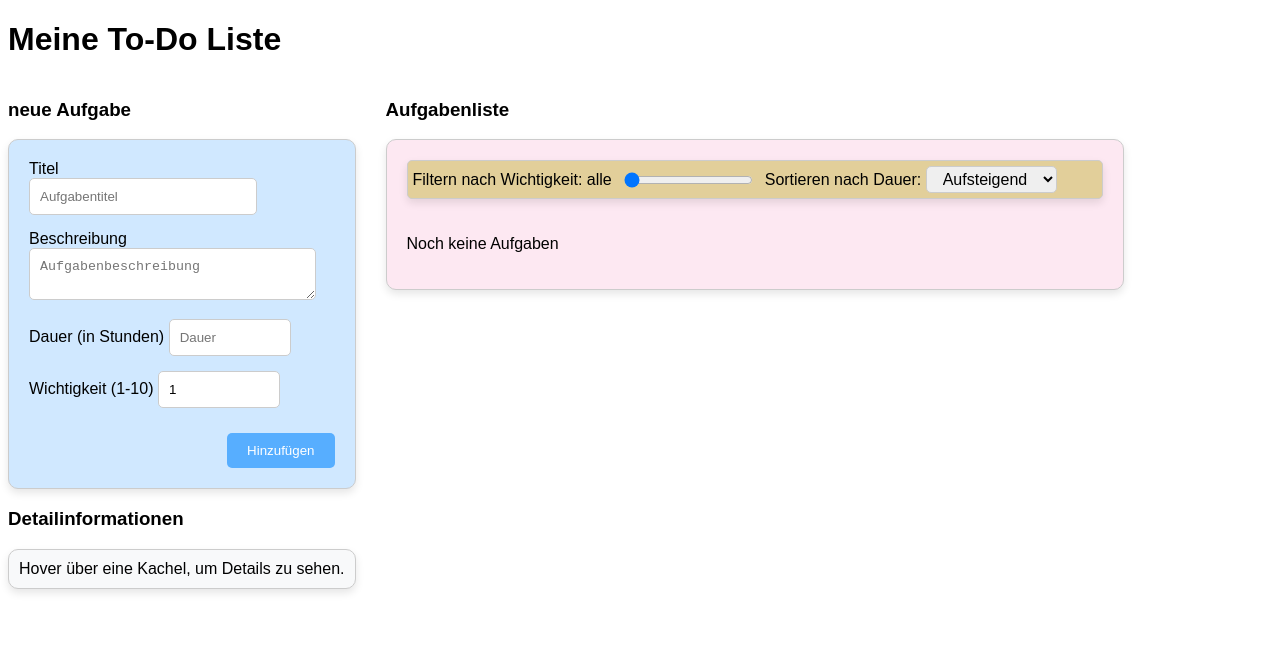
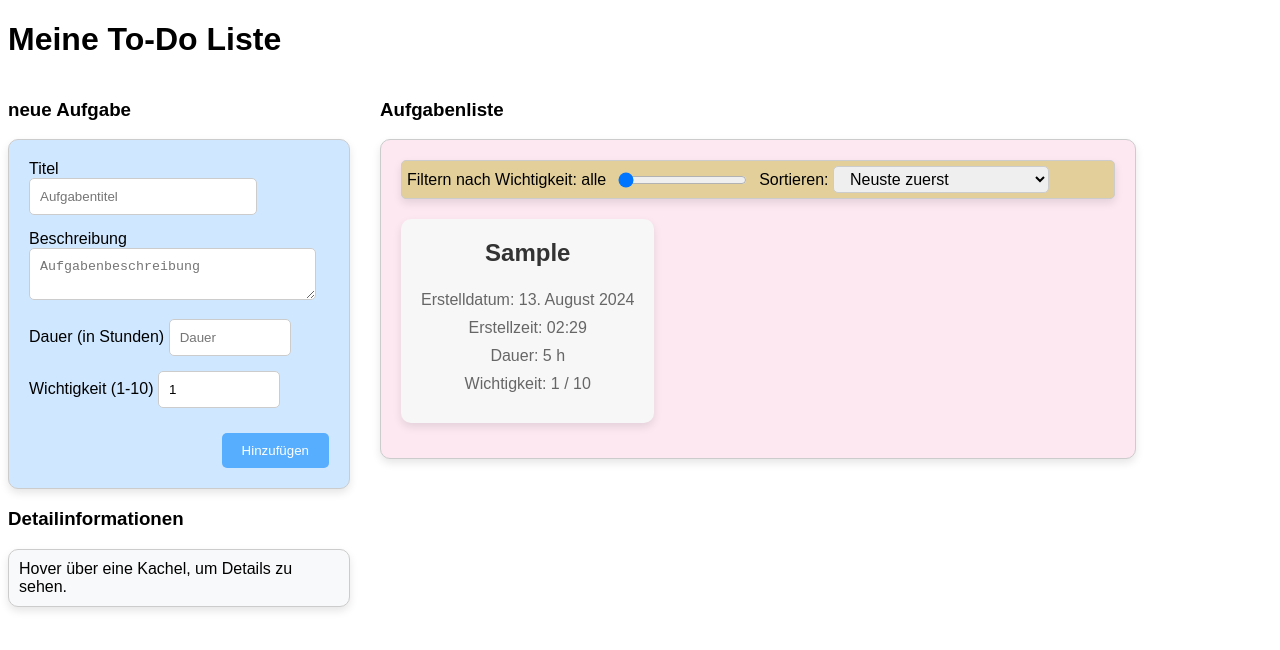
Before and after one commit to montagel/ReactStateManagement, a React (Create React App) app in the folder test_anwendung/: page / in a window 1280 px wide. Both pictures are taken after typing "Sample", "Sample", "5" into the empty fields and a click on the button "Hinzufügen". Shown: the top 650 px of the page. Built offline with nearby package versions, Linux system fonts and the light colour scheme.

Commit message:
Erweiterung des ToDoItems um die Eigenschaft "Erstelltdatum" und weitere Verbesserungen an der Logik der Liste.

```diff
--- a/test_anwendung/src/ToDoForm.js
+++ b/test_anwendung/src/ToDoForm.js
@@ -16,6 +16,7 @@ function ToDoForm({ addTodo, todos }) {
       description: description,
       duration: duration,
       importance: importance,
+      createdAt: new Date().toISOString()
     });
 
     setTitle('');
--- a/test_anwendung/src/ToDoItem.css
+++ b/test_anwendung/src/ToDoItem.css
@@ -1,25 +1,27 @@
 
 .todo-item {
-    width: 200px;
-    height: 150px;
-    background-color: #fdf2f5;
-    border-radius: 10%;
-    display: flex;
-    flex-direction: column;
-    align-items: center;
-    justify-content: center;
-    text-align: center;
-    border: 1px solid #ddd;
-    padding: 10px;
-    box-shadow: 0px 4px 8px rgba(0, 0, 0, 0.1);
-    overflow: hidden;
-    text-overflow: ellipsis;
-  }
-  .todo-item h3 {
-    margin: 5px;
-    font-size: medium;
-    white-space: nowrap;
-    overflow: hidden;
-    text-overflow: ellipsis;
-    width: 100%;
-  }
+  background-color: #f7f7f7;
+  padding: 20px;
+  margin-bottom: 15px;
+  border-radius: 10px;
+  box-shadow: 0 4px 8px rgba(0, 0, 0, 0.1);
+  transition: transform 0.2s;
+  text-align: center;
+}
+
+.todo-item h3 {
+  margin-top: 0;
+  font-size: 1.5em;
+  color: #333;
+}
+
+.todo-item p {
+  margin: 10px 0;
+  font-size: 1em;
+  color: #666;
+}
+
+.todo-item:hover {
+  transform: translateY(-5px);
+  box-shadow: 0 8px 16px rgba(0, 0, 0, 0.2);
+}
--- a/test_anwendung/src/ToDoItem.js
+++ b/test_anwendung/src/ToDoItem.js
@@ -4,10 +4,30 @@ import './ToDoItem.css'
 
 function ToDoItem({todo, setHoveredTodo}) {
 
+    // Funktion zum Formatieren des Datums und der Uhrzeit
+    const formatDate = (isoString) => {
+      const date = new Date(isoString);
+      const formattedDate = date.toLocaleDateString('de-DE', {
+        year: 'numeric',
+        month: 'long',
+        day: 'numeric'
+      });
+      const formattedTime = date.toLocaleTimeString('de-DE', {
+        hour: '2-digit',
+        minute: '2-digit'
+      });
+      return { formattedDate, formattedTime };
+    };
+
+    const { formattedDate, formattedTime } = formatDate(todo.createdAt);
+
+
 
   return (
     <div  className="todo-item" onMouseEnter={() => setHoveredTodo(todo)} onMouseLeave={() => setHoveredTodo(null)}>
      <h3>{todo.title}</h3>
+     <p>Erstelldatum: {formattedDate} </p>
+     <p>Erstellzeit: {formattedTime} </p>
      <p>Dauer: {todo.duration} h</p>
      <p>Wichtigkeit: {todo.importance} / 10</p>
     </div>
--- a/test_anwendung/src/ToDoList.js
+++ b/test_anwendung/src/ToDoList.js
@@ -1,23 +1,56 @@
-import React, { useState } from 'react';
+import React, { useState, useEffect } from 'react';
 import './ToDoList.css';
 import ToDoItem from './ToDoItem';
 
 function ToDoList({ todos, setHoveredTodo }) {
   const [importanceFilter, setImportanceFilter] = useState(0);
-  const [filteredTodos, setFilteredTodos] = useState(todos);
+  const [sortOrder, setSortOrder] = useState('ascending');
+  const [filteredTodos, setFilteredTodos] = useState([]);
 
+  useEffect(() => {
+    setImportanceFilter(0)
+    let updatedTodos = filterTodos(todos, 0);
+    updatedTodos = sortTodos(updatedTodos, "newest");
+    setSortOrder("newest");
+    setFilteredTodos(updatedTodos);
+  }, [todos]);
 
   const handleImportanceChange = (e) => {
-    const newValue = parseInt(e.target.value);
-    setImportanceFilter(newValue);
-    const updatedTodos = todos.filter(todo => !newValue || Number(todo.importance) === newValue)
-    setFilteredTodos([...updatedTodos]);
+    setImportanceFilter(parseInt(e.target.value));
+    let updatedTodos = filterTodos(todos, parseInt(e.target.value))
+    updatedTodos = sortTodos(updatedTodos, sortOrder)
+    setFilteredTodos(updatedTodos)
   };
 
   const handleSortOrderChange = (e) => {
-    const newOrder = e.target.value;
-    const updatedTodos = todos.sort((a, b) => newOrder === 'ascending' ? a.duration - b.duration : b.duration - a.duration);
-    setFilteredTodos([...updatedTodos]);
+    setSortOrder(e.target.value);
+    const updatedTodos= sortTodos(filteredTodos, e.target.value)
+    setFilteredTodos(updatedTodos)
+  };
+
+  // Hilfsfunktion zum Filtern der Todos
+  const filterTodos = (todos, importanceFilter) => {
+    console.log("nach Wichtigkeit filtern");
+    if (importanceFilter === 0) {
+      return todos; // Keine Filterung, alle Todos werden angezeigt
+    }
+    return todos.filter(todo => Number(todo.importance) === importanceFilter);
+  };
+
+  // Hilfsfunktion zum Sortieren der Todos
+  const sortTodos = (todos, sortOrder) => {
+    console.log("sortieren");
+    let todosCopy = [...todos];
+    if (sortOrder === 'ascending') {
+      return todosCopy.sort((a, b) => a.duration - b.duration);
+    } else if (sortOrder === 'descending') {
+      return todosCopy.sort((a, b) => b.duration - a.duration);
+    } else if (sortOrder === 'newest') {
+      return todosCopy.sort((a, b) => new Date(b.createdAt) - new Date(a.createdAt)); // Neueste zuerst
+    } else if (sortOrder === 'oldest') {
+      return todosCopy.sort((a, b) => new Date(a.createdAt) - new Date(b.createdAt)); // Älteste zuerst
+    }
+    return todosCopy;
   };
 
   return (
@@ -34,10 +67,12 @@ function ToDoList({ todos, setHoveredTodo }) {
             onChange={handleImportanceChange}
           />
           <div className="sort-by-duration">
-            <label>Sortieren nach Dauer: </label>
-            <select onChange={handleSortOrderChange}>
-              <option value="ascending">Aufsteigend</option>
-              <option value="descending">Absteigend</option>
+            <label>Sortieren: </label>
+            <select value={sortOrder} onChange={handleSortOrderChange}>
+              <option value="ascending">nach Dauer aufsteigend</option>
+              <option value="descending">nach Dauer absteigend</option>
+              <option value="newest">Neuste zuerst</option>
+              <option value="oldest">Älteste zuerst</option>
             </select>
           </div>
         </div>
```
